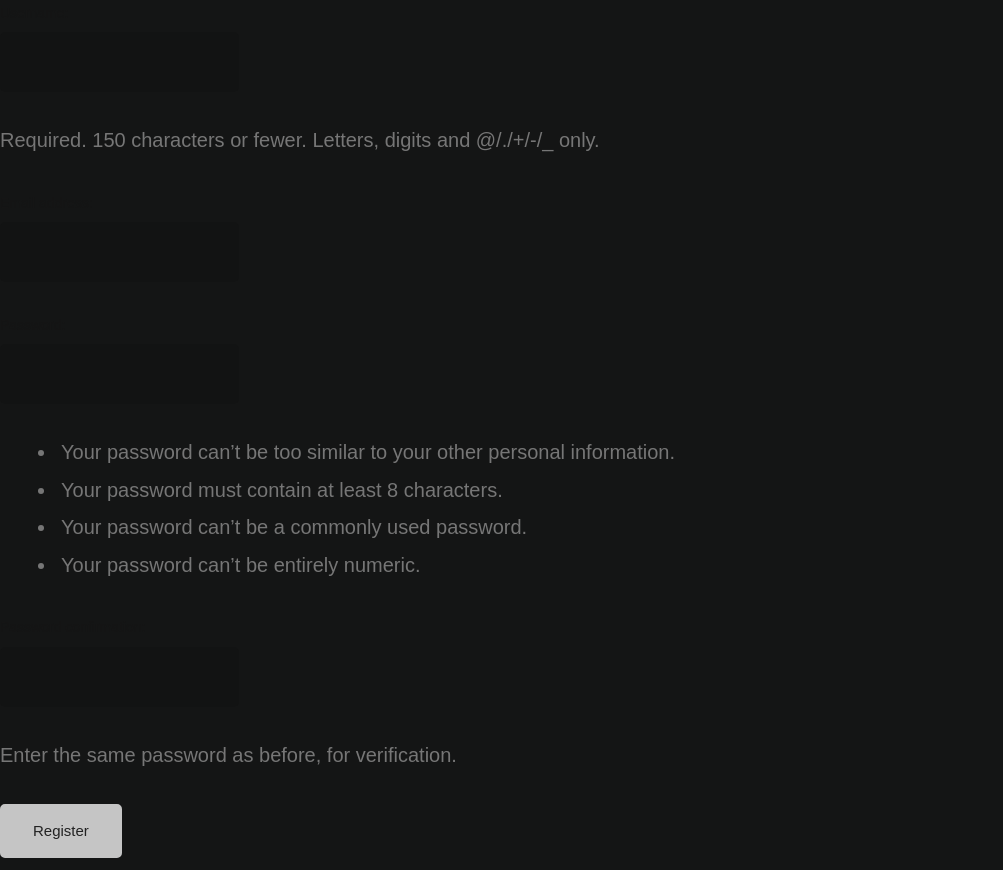
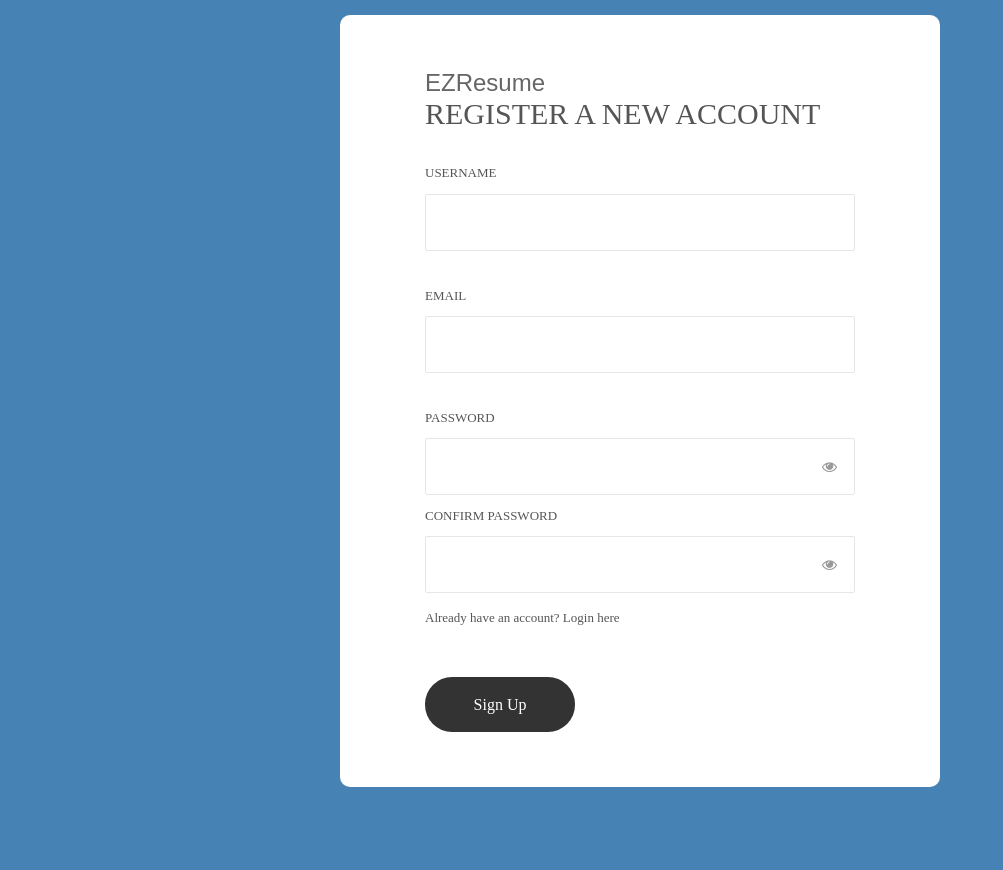
Before and after one commit to cgunawan85/ezresume, a Django app: page /register/ in a window 1280 px wide. Shown: the whole page, without its empty margins (0-1003 px from the left). After the commit the page ends 787 px from the top, so only its background shows below. Run offline with Django 3.2, Linux system fonts and the light colour scheme; some libraries are stand-ins or nearby versions; some web fonts are replaced.

Commit message:
fixed register.html and added validation

```diff
--- a/users/forms.py
+++ b/users/forms.py
@@ -1,8 +1,29 @@
 from django.contrib.auth.forms import UserCreationForm, UserChangeForm
 from .models import User
+from django import forms
+from django.contrib.auth.password_validation import validate_password
 
 
 class CustomUserCreationForm(UserCreationForm):
+    def clean_username(self):
+        username = self.cleaned_data['username']
+        if User.objects.filter(username=username).exists():
+            raise forms.ValidationError("That username is already taken")
+        return username
+
+    def clean_password1(self):
+        password1 = self.cleaned_data['password1']
+        if validate_password(password1):
+            raise forms.ValidationError('This password is not valid')
+        return password1
+
+    def clean(self, *args, **kwargs):
+        password1 = self.cleaned_data.get("password1")
+        password2 = self.cleaned_data.get("password2")
+
+        if password1 != password2:
+            raise forms.ValidationError("Your passwords do not match! Please try again")
+        return super(UserCreationForm, self).clean(*args, **kwargs)
 
     class Meta(UserCreationForm.Meta):
         model = User
--- a/users/templates/users/register.html
+++ b/users/templates/users/register.html
@@ -2,59 +2,166 @@
 <!DOCTYPE html>
 <html lang="en">
 <head>
-	<title>EZResume | Sign Up</title>
+	<title>EZResume | Register</title>
 	<meta charset="UTF-8">
 	<meta name="viewport" content="width=device-width, initial-scale=1">
 <!--===============================================================================================-->
-	<link rel="icon" type="image/png" href="images/icons/favicon.ico"/>
+	<link rel="icon" type="image/png" href="{% static 'users/images/icons/favicon.ico' %}">
 <!--===============================================================================================-->
-	<link rel="stylesheet" type="text/css" href="vendor/bootstrap/css/bootstrap.min.css">
+	<link rel="stylesheet" type="text/css" href="{% static 'users/vendor/bootstrap/css/bootstrap.min.css' %}">
 <!--===============================================================================================-->
-	<link rel="stylesheet" type="text/css" href="fonts/font-awesome-4.7.0/css/font-awesome.min.css">
+	<link rel="stylesheet" type="text/css" href="{% static 'users/fonts/font-awesome-4.7.0/css/font-awesome.min.css' %}">
 <!--===============================================================================================-->
-	<link rel="stylesheet" type="text/css" href="fonts/Linearicons-Free-v1.0.0/icon-font.min.css">
+	<link rel="stylesheet" type="text/css" href="{% static 'users/fonts/Linearicons-Free-v1.0.0/icon-font.min.css' %}">
 <!--===============================================================================================-->
-	<link rel="stylesheet" type="text/css" href="vendor/animate/animate.css">
+	<link rel="stylesheet" type="text/css" href="{% static 'users/vendor/animate/animate.css' %}">
 <!--===============================================================================================-->
-	<link rel="stylesheet" type="text/css" href="vendor/css-hamburgers/hamburgers.min.css">
+	<link rel="stylesheet" type="text/css" href="{% static 'users/vendor/css-hamburgers/hamburgers.min.css' %}">
 <!--===============================================================================================-->
-	<link rel="stylesheet" type="text/css" href="vendor/animsition/css/animsition.min.css">
+	<link rel="stylesheet" type="text/css" href="{% static 'users/vendor/animsition/css/animsition.min.css' %}">
 <!--===============================================================================================-->
-	<link rel="stylesheet" type="text/css" href="vendor/select2/select2.min.css">
+	<link rel="stylesheet" type="text/css" href="{% static 'users/vendor/select2/select2.min.css' %}">
 <!--===============================================================================================-->
-	<link rel="stylesheet" type="text/css" href="vendor/daterangepicker/daterangepicker.css">
+	<link rel="stylesheet" type="text/css" href="{% static 'users/vendor/daterangepicker/daterangepicker.css' %}">
 <!--===============================================================================================-->
-	<link rel="stylesheet" type="text/css" href="css/util.css">
-	<link rel="stylesheet" type="text/css" href="css/main.css">
+	<link rel="stylesheet" type="text/css" href="{% static 'users/css/util.css' %}">
+	<link rel="stylesheet" type="text/css" href="{% static 'users/css/main.css' %}">
 <!--===============================================================================================-->
 </head>
 <body>
-<form method="POST">
-{% csrf_token %}
-{{ form.as_p }}
-<button class="login100-form-btn" type="submit">Register</button>
-</form>
+
+{% if messages %}
+    <div class="messages">
+        <ul class="messages">
+            {% for message in messages %}
+                <li{% if message.tags %} class="{{ message.tags }} message-text"{% endif %}>{{ message }}</li>
+            {% endfor %}
+        </ul>
+    </div>
+{% endif %}
+
+    <div class="limiter">
+		<div class="container-login100">
+			<div class="wrap-login100 p-l-85 p-r-85 p-t-55 p-b-55">
+				<form class="login100-form validate-form flex-sb flex-w" method="POST"
+                      action="{% url 'register' %}">{% csrf_token %}
+                    <span>
+                        <h1>EZResume</h1>
+					</span>
+					<span class="login100-form-title p-b-32">
+                        Register a new account
+					</span>
+
+					<span class="txt1 p-b-11">
+						Username
+					</span>
+					<div class="wrap-input100 validate-input m-b-36" data-validate = "Username is required">
+						<input class="input100" type="text" name="username">
+						<span class="focus-input100"></span>
+					</div>
+
+					<span class="txt1 p-b-11">
+						Email
+					</span>
+					<div class="wrap-input100 validate-input m-b-36" data-validate = "Email is required">
+						<input class="input100" type="text" name="email">
+						<span class="focus-input100"></span>
+					</div>
+
+					<span class="txt1 p-b-11">
+						Password
+					</span>
+					<div class="wrap-input100 validate-input m-b-12" data-validate = "Password is required">
+						<span class="btn-show-pass">
+							<i class="fa fa-eye"></i>
+						</span>
+						<input id="id_password1" class="input100" type="password" name="password1">
+						<span class="focus-input100"></span>
+					</div>
+
+					<span class="txt1 p-b-11">
+						Confirm Password
+					</span>
+					<div class="wrap-input100 validate-input m-b-12" data-validate = "Confirm password is required">
+						<span class="btn-show-pass">
+							<i class="fa fa-eye"></i>
+						</span>
+						<input id="id_password2" class="input100" type="password" name="password2">
+						<span class="focus-input100"></span>
+					</div>
+
+                    <div class="flex-sb-m w-full p-b-48">
+                        <!-- Remember me functionality is not used yet
+						<div class="contact100-form-checkbox">
+							<input class="input-checkbox100" id="ckb1" type="checkbox" name="remember-me">
+							<label class="label-checkbox100" for="ckb1">
+								Remember me
+							</label>
+						</div>
+                        -->
+                    <div>
+                        <a href="{% url 'login' %}" class="txt3">Already have an account? Login here</a>
+                    </div>
+					</div>
 
 
+<!----------------- Errors are displayed here --------------->
+                    <div class="error-box">
+
+                    {% if form.username.errors %}
+                        <ul class='form-errors'>
+                            {% for error in form.username.errors %}
+                                <li class="non-field-error">{{ error }}</li>
+                            {% endfor %}
+                        </ul>
+                    {% endif %}
+
+
+                    {% if form.password1.errors %}
+                        <ul class='form-errors'>
+                            {% for error in form.password1.errors %}
+                                <li class="non-field-error">{{ error }}</li>
+                            {% endfor %}
+                        </ul>
+                    {% endif %}
+
+
+                    {% if form.non_field_errors %}
+                        <ul class='form-errors'>
+                            {% for error in form.non_field_errors %}
+                                <li class="non-field-error">{{ error }}</li>
+                            {% endfor %}
+                        </ul>
+                    {% endif %}
+                    </div>
+<!----------------- End of errors display --------------->
+
+                    <div class="container-login100-form-btn">
+                        <button class="login100-form-btn" type="submit">Sign Up</button>
+					</div>
+				</form>
+			</div>
+		</div>
+	</div>
 
 	<div id="dropDownSelect1"></div>
 
 <!--===============================================================================================-->
-	<script src="vendor/jquery/jquery-3.2.1.min.js"></script>
+	<script src="{% static 'users/vendor/jquery/jquery-3.2.1.min.js' %}"></script>
 <!--===============================================================================================-->
-	<script src="vendor/animsition/js/animsition.min.js"></script>
+	<script src="{% static 'users/vendor/animsition/js/animsition.min.js' %}"></script>
 <!--===============================================================================================-->
-	<script src="vendor/bootstrap/js/popper.js"></script>
-	<script src="vendor/bootstrap/js/bootstrap.min.js"></script>
+	<script src="{% static 'users/vendor/bootstrap/js/popper.js' %}"></script>
+	<script src="{% static 'users/vendor/bootstrap/js/bootstrap.min.js' %}"></script>
 <!--===============================================================================================-->
-	<script src="vendor/select2/select2.min.js"></script>
+	<script src="{% static 'users/vendor/select2/select2.min.js' %}"></script>
 <!--===============================================================================================-->
-	<script src="vendor/daterangepicker/moment.min.js"></script>
-	<script src="vendor/daterangepicker/daterangepicker.js"></script>
+	<script src="{% static 'users/vendor/daterangepicker/moment.min.js' %}"></script>
+	<script src="{% static 'users/vendor/daterangepicker/daterangepicker.js' %}"></script>
 <!--===============================================================================================-->
-	<script src="vendor/countdowntime/countdowntime.js"></script>
+	<script src="{% static 'useres/vendor/countdowntime/countdowntime.js' %}"></script>
 <!--===============================================================================================-->
-	<script src="js/main.js"></script>
+	<script src="{% static 'users/js/main.js' %}"></script>
 
 </body>
 </html>
```
Also changed, not shown: db.sqlite3.
